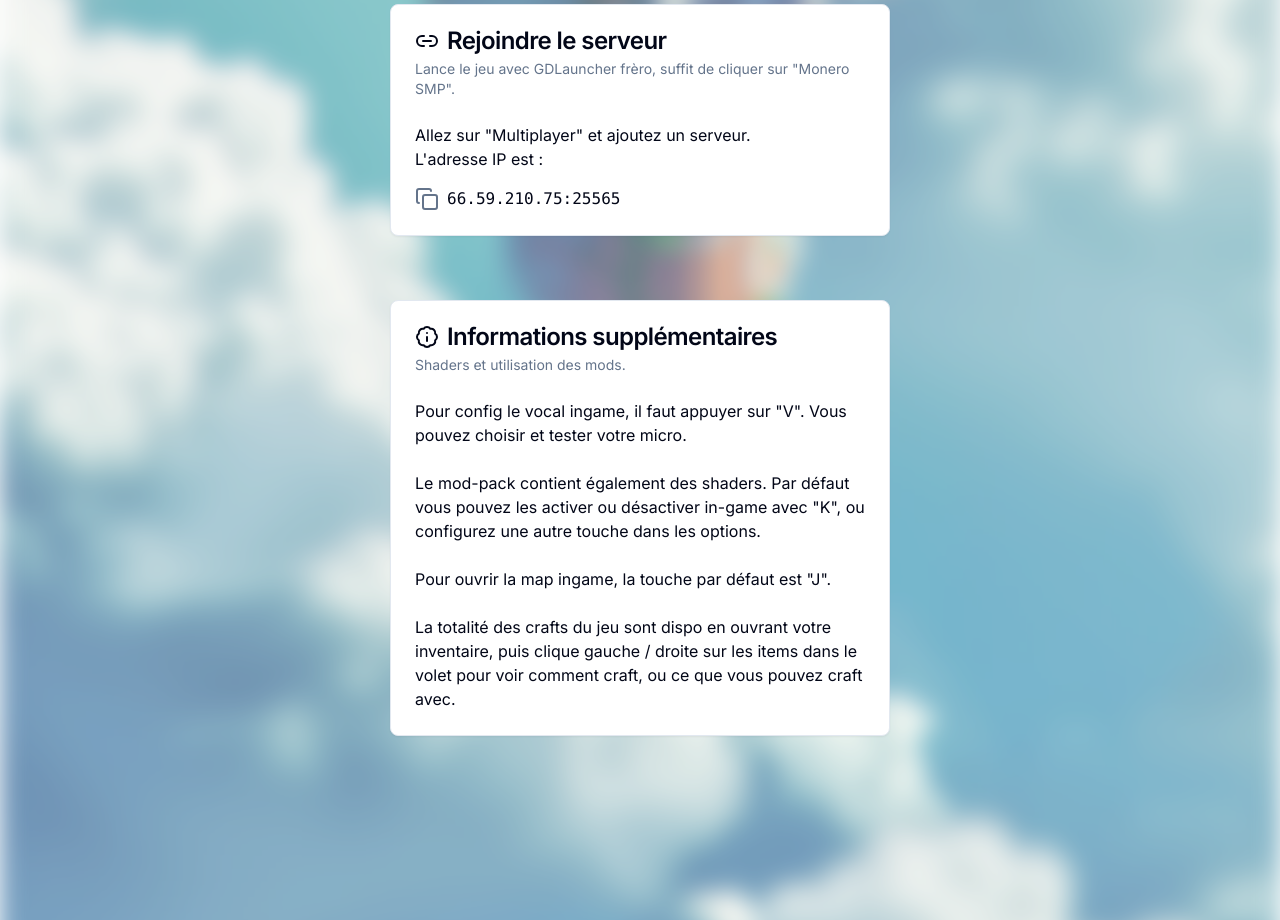
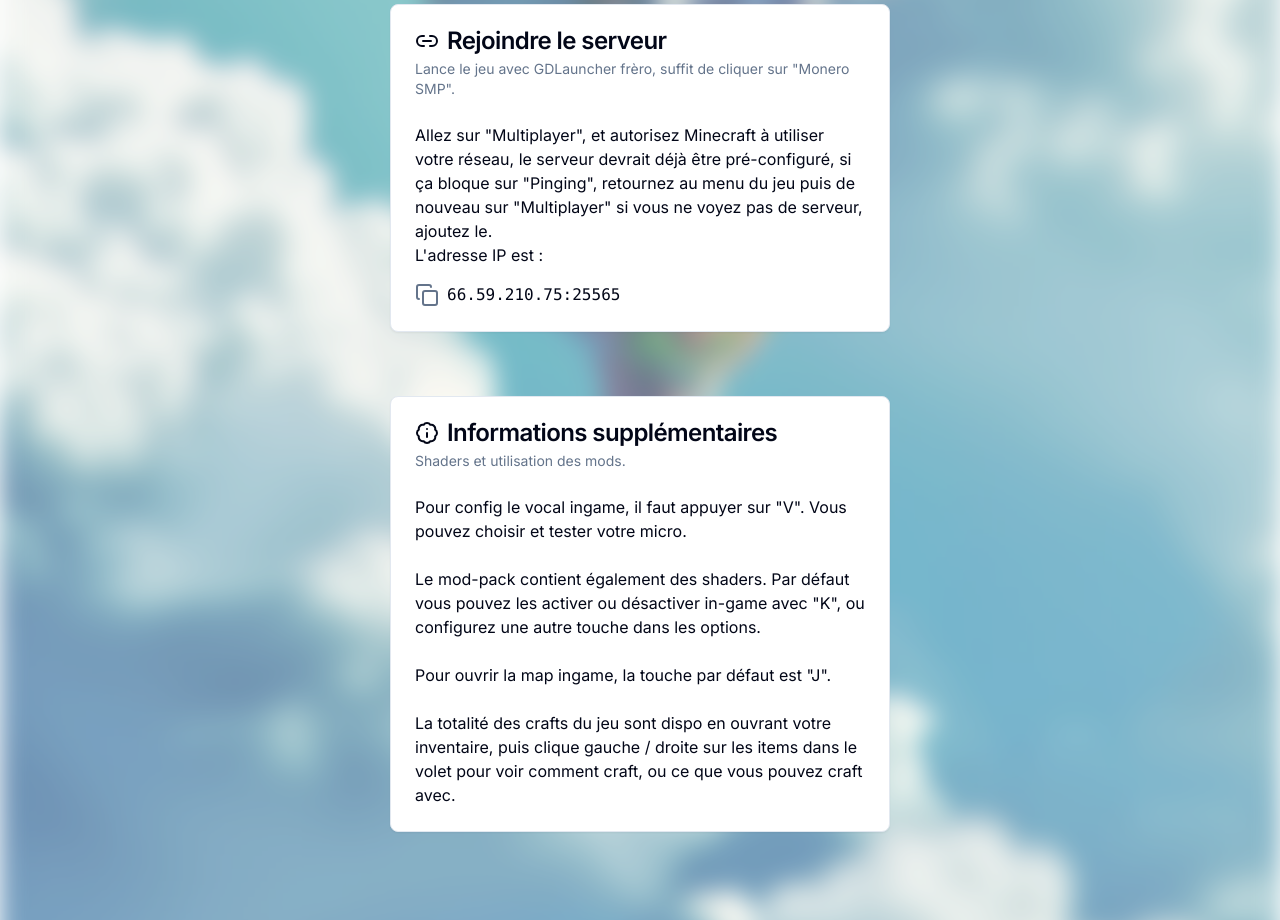
Before and after one commit to Decryptu/msmp, a Next.js app: page / in a window 1280 px wide. Shown: the part 1600-2520 px from the top of the page. Built offline with nearby package versions, Linux system fonts and the light colour scheme.

Commit message:
Update page.tsx

```diff
--- a/app/page.tsx
+++ b/app/page.tsx
@@ -161,9 +161,11 @@ export default function Home() {
                 Ouvrez GDLauncher et liez votre compte Minecraft au launcher.
                 Une fois connecté, une fenêtre devrait s&apos;ouvrir pour vous
                 proposer de créer ou d&apos;importer une instance. Sélectionnez
-                l&apos;onglet pour importer une instance. Cliquez sur <span className="text-slate-500 font-bold">&quot;CurseForge
-                Zip&quot;</span> et sélectionnez le fichier zip que vous venez de
-                télécharger.
+                l&apos;onglet pour importer une instance. Cliquez sur{" "}
+                <span className="text-slate-500 font-bold">
+                  &quot;CurseForge Zip&quot;
+                </span>{" "}
+                et sélectionnez le fichier zip que vous venez de télécharger.
               </p>
               <div className="inline-grid">
                 <a
@@ -193,7 +195,11 @@ export default function Home() {
             </CardHeader>
             <CardContent>
               <p className="pb-4">
-                Allez sur &quot;Multiplayer&quot; et ajoutez un serveur.
+                Allez sur &quot;Multiplayer&quot;, et autorisez Minecraft à
+                utiliser votre réseau, le serveur devrait déjà être
+                pré-configuré, si ça bloque sur &quot;Pinging&quot;, retournez
+                au menu du jeu puis de nouveau sur &quot;Multiplayer&quot; si
+                vous ne voyez pas de serveur, ajoutez le.
                 <br></br>
                 L&apos;adresse IP est :
               </p>
```
